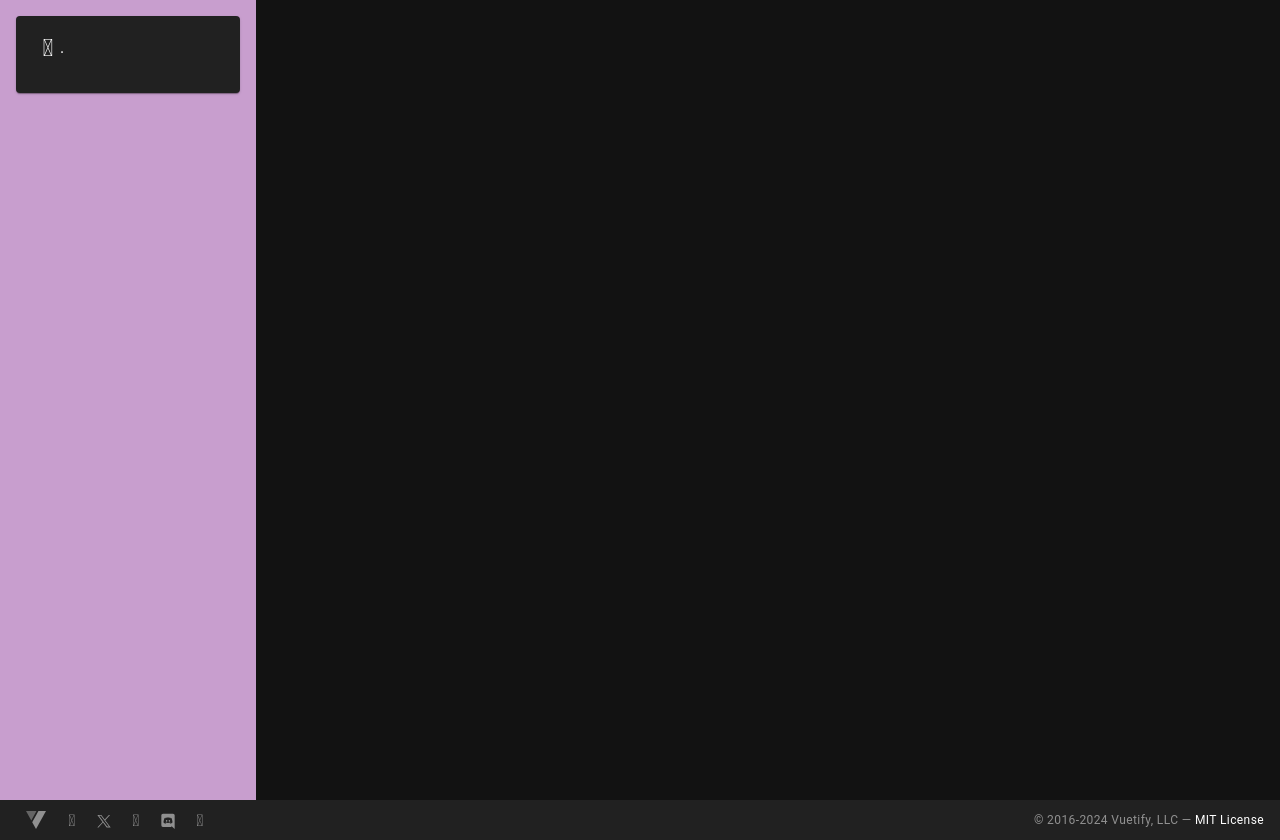
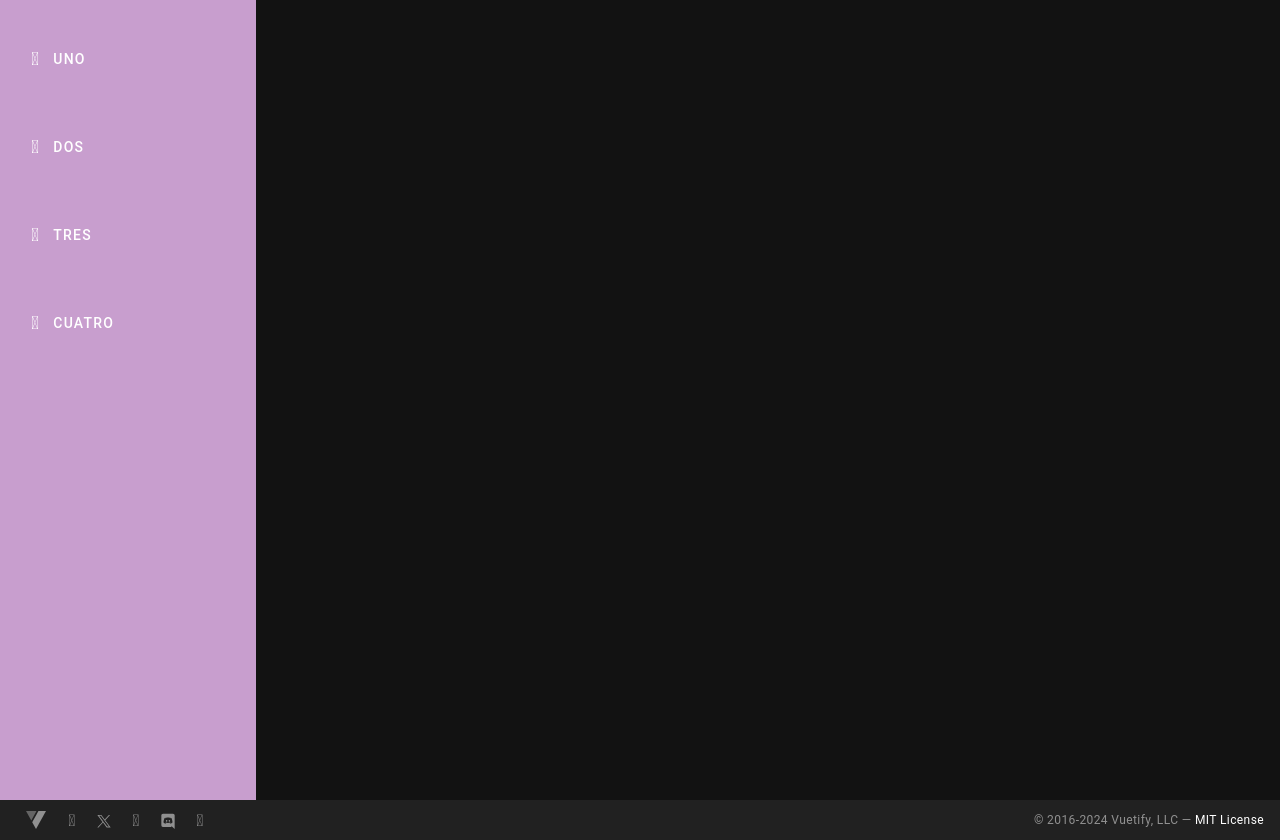
Before and after one commit to cachoJDG/hciTpweb, a Vue app in the folder billeteraHci/: page /cards in a window 1280 px wide. Built offline with nearby package versions, Linux system fonts and the light colour scheme.

Commit message:
progress in sideBar

```diff
--- a/billeteraHci/package.json
+++ b/billeteraHci/package.json
@@ -9,6 +9,8 @@
   },
   "dependencies": {
     "@mdi/font": "7.4.47",
+    "@mdi/js": "^7.4.47",
+    "@mdi/react": "^1.6.1",
     "core-js": "^3.37.1",
     "roboto-fontface": "*",
     "vue": "^3.4.31",
--- a/billeteraHci/src/components/SideBar/SideBar.vue
+++ b/billeteraHci/src/components/SideBar/SideBar.vue
@@ -17,8 +17,11 @@ defineProps({
 
 <template>
   <v-container class="container">
-    <SideBarElement element-icon="mdi-antenna" element-name="."/>
-<!--    <v-icon icon="mdi-antenna"/>-->
+    <SideBarElement element-icon="mdi-account-arrow-down" element-name="uno"/>
+    <SideBarElement element-icon="mdi-account-arrow-down" element-name="dos"/>
+    <SideBarElement element-icon="mdi-account-arrow-down" element-name="tres"/>
+    <SideBarElement element-icon="mdi-account-arrow-down" element-name="cuatro"/>
+<!--    <v-icon icon="mdi-account-arrow-down"/>-->
   </v-container>
 </template>
 
@@ -28,7 +31,9 @@ defineProps({
 
   height: 100vh; /* vh = viewPort height */
   width: 20vw;
-  display: flex;
+  padding: 10px 0;
+
+
   background-color: #C89ECE;
   float: left;
 }
--- a/billeteraHci/src/components/SideBar/SideBarElement.vue
+++ b/billeteraHci/src/components/SideBar/SideBarElement.vue
@@ -10,17 +10,28 @@ defineProps({
   elementIcon: {
     type: String,
     required: true
+  },
+  selectedBool: {
+    type: Boolean,
+    required: true
   }
 });
 
+const buttonClass = computed(() => {
+  return {
+    card: true,
+    selected: props.selectedBool,
+    notSelected: !selectedBool
+  };
+});
 </script>
 
 <template>
-  <v-card class="card" >
-    <v-icon :icon="elementIcon"></v-icon>
+  <v-btn class="card" :prepend-icon="elementIcon">
+<!--    <v-icon :icon="elementIcon"></v-icon>-->
 
     <p>{{ elementName }}</p>
-  </v-card>
+  </v-btn>
 </template>
 
 <style scoped>
@@ -28,8 +39,23 @@ defineProps({
     display: flex;
     width: 100%;
     height: 10%;
-    margin: 0;
-    padding: 20px;
+    margin-top: 10px;
+    margin-bottom: 10px;
+    padding-left: 30px;
+    align-items: center;
+    justify-content: flex-start;
+    text-align: left;
+    border-radius: 0;
+    background-color: #C89ECE;
+    box-shadow: none;
+
+    .selected{
+      background-color: #C89ECE;
+    }
+    .notSelected{
+      background-color: #ababab;
+    }
+
 
 
 
--- a/billeteraHci/src/pages/cards.vue
+++ b/billeteraHci/src/pages/cards.vue
@@ -4,9 +4,12 @@ import BarraLateral from "@/components/SideBar/SideBar.vue";
 </script>
 
 <template>
+  <div class="cont">
   <BarraLateral active-section="a" user-name="a"/>
+  </div>
 </template>
 
 <style scoped>
-
+  .cont{
+  }
 </style>
```
